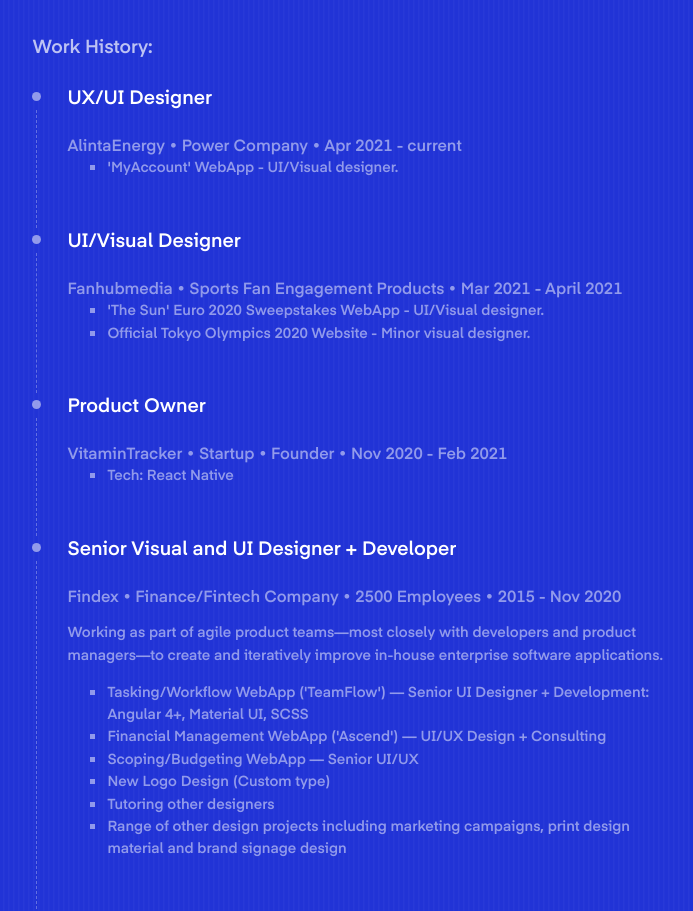
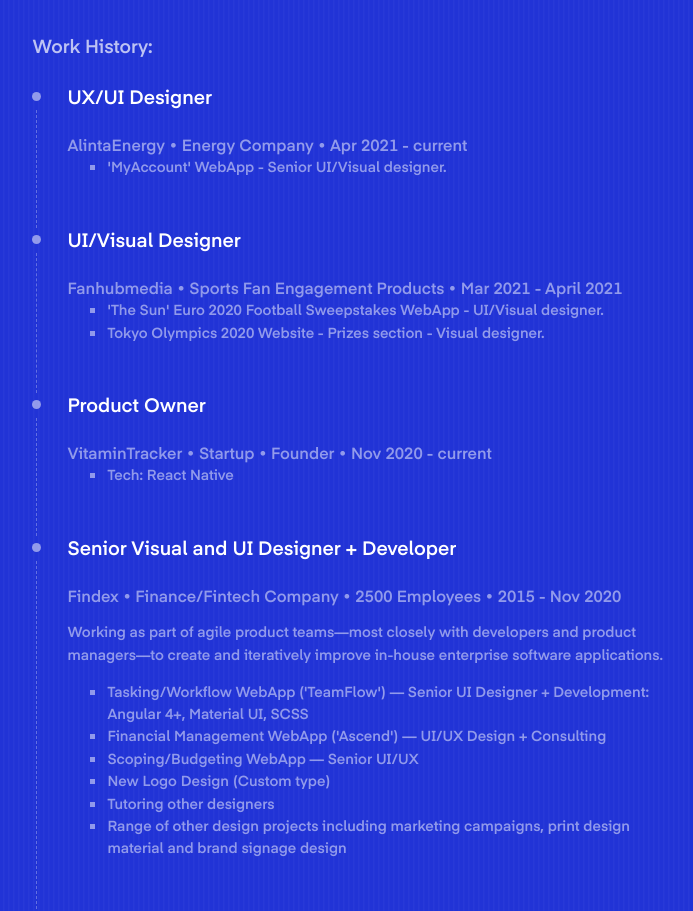
Before and after one commit to broekn/portfolio1, a React (Create React App) app: page / in a window 1280 px wide. Shown: the part 1260-2171 px from the top of the page, without its empty margins (472-1165 px from the left). Built offline with nearby package versions, Linux system fonts and the light colour scheme; a web font is replaced by a local one.

Commit message:
small txt changes

```diff
--- a/src/App.js
+++ b/src/App.js
@@ -260,10 +260,10 @@
                       href='http://alintaenergy.com.au'
                     ></a>
                     <span>
-                      AlintaEnergy • Power Company • Apr 2021 - current
+                      AlintaEnergy • Energy Company • Apr 2021 - current
                     </span>
                     <ul>
-                      <li>'MyAccount' WebApp - UI/Visual designer.</li>
+                      <li>'MyAccount' WebApp - Senior UI/Visual designer.</li>
                     </ul>
                   </div>
                 </li>
@@ -282,11 +282,11 @@
                     </span>
                     <ul>
                       <li>
-                        'The Sun' Euro 2020 Sweepstakes WebApp - UI/Visual
+                        'The Sun' Euro 2020 Football Sweepstakes WebApp - UI/Visual
                         designer.
                       </li>
                       <li>
-                        Official Tokyo Olympics 2020 Website - Minor visual
+                        Tokyo Olympics 2020 Website - Prizes section - Visual
                         designer.
                       </li>
                     </ul>
@@ -302,7 +302,7 @@
                     >
                       VitaminTracker
                     </a>
-                    <span> • Startup • Founder • Nov 2020 - Feb 2021 </span>
+                    <span> • Startup • Founder • Nov 2020 - current </span>
                   </div>
                   <ul>
                     <li>Tech: React Native</li>
```
